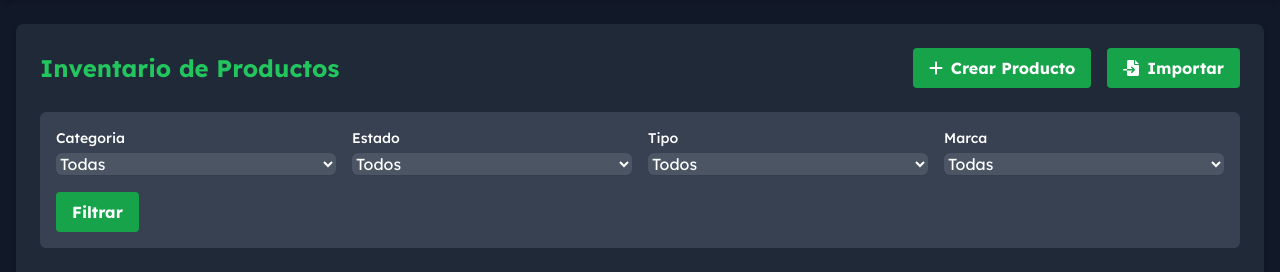
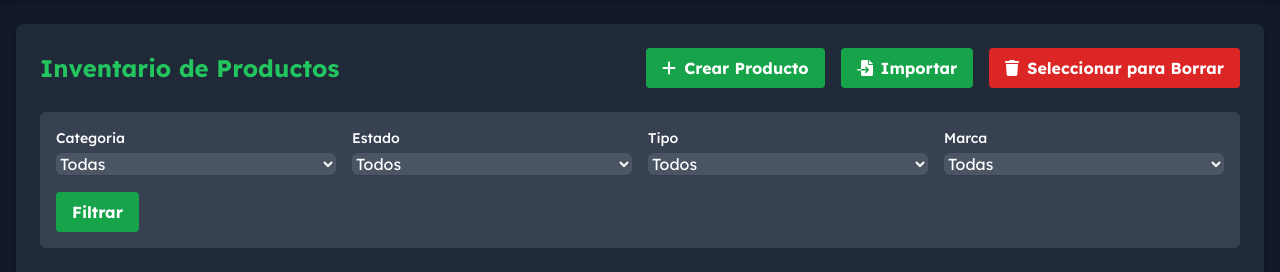
Before and after one commit to NaviStarp/Gestor_inventario, a Flask app: page /inventario in a window 1280 px wide. Shown: the part 64-336 px from the top of the page. Run offline with Flask 3, Linux system fonts and the light colour scheme; the visitor is signed in with stand-in values (Sample User, id 1); data that the repository does not hold is empty; some libraries are stand-ins or nearby versions.

Commit message:
Seleccionar para borrar

```diff
--- a/templates/inventario.html
+++ b/templates/inventario.html
@@ -30,6 +30,13 @@
                 <a href="{{ url_for('importar_vista') }}" class="bg-green-600 hover:bg-green-700 text-white font-bold py-2 px-4 rounded focus:outline-none focus:shadow-outline">
                     <i class="fas fa-file-import mr-2"></i>Importar
                 </a>
+                <div class="flex justify-between items-center" id="borrar_seleccionados">
+                    <button
+                    type="button" id="toggleBorrar" onclick="seleccionarBorrar()" class="bg-red-600 hover:bg-red-700 text-white font-bold py-2 px-4 rounded focus:outline-none focus:shadow-outline">
+                        <i class="fas fa-trash mr-2"></i>Seleccionar para Borrar
+                        </button>
+                </div>
+
             </div>
                 {% endif %}
             </div>
@@ -62,6 +69,7 @@
                     </div>
                 </form>
             </div>
+
             <div class="overflow-x-auto">
                 <table class="min-w-full bg-white rounded-lg">
                     <thead>
@@ -206,6 +214,89 @@
             console.error('Error de red:', error);
             });
         }
+        function seleccionarBorrar() {
+            const rows = document.querySelectorAll('tbody tr');
+            const contenedorPrincipol = document.getElementById('borrar_seleccionados');
+            rows.forEach(row => {
+            row.classList.toggle('bg-red-500');
+            row.onclick = function () {
+                row.classList.toggle('bg-red-700');
+                row.dataset.selected = row.dataset.selected === 'true' ? 'false' : 'true';
+            };
+            });
+            if(document.getElementById('eliminar-seleccionados')){
+                document.getElementById('eliminar-seleccionados').remove();
+                const toggleButton = document.createElement('button');
+                toggleButton.id = 'toggleBorrar';
+                toggleButton.textContent = 'Seleccionar para Borrar';
+                toggleButton.textContent = 'Eliminar Seleccionados';
+                toggleButton.className = 'bg-red-600 hover:bg-red-700 text-white font-bold py-2  px-4 rounded focus:outline-none focus:shadow-outline mt-4';
+                toggleButton.onclick = seleccionarBorrar();
+                contenedorPrincipol.appendChild(toggleButton);
+                return;
+            }else{
+                document.getElementById('toggleBorrar').remove();
+            }
+
+            const deleteButton = document.createElement('button');
+            deleteButton.id = 'eliminar-seleccionados';
+            deleteButton.textContent = 'Eliminar Seleccionados';
+            deleteButton.className = 'bg-red-600 hover:bg-red-700 text-white font-bold py-2 px-4 rounded focus:outline-none focus:shadow-outline';
+            deleteButton.onclick = async function () {
+            const selectedRows = Array.from(document.querySelectorAll('tbody tr[data-selected="true"]'));
+            const idsToDelete = selectedRows.map(row => {
+                return row.querySelector('button[data-id]').getAttribute('data-id');
+            });
+
+            if (idsToDelete.length > 0 && confirm('¿Está seguro que desea eliminar los productos seleccionados?')) {
+                for (const id of idsToDelete) {
+                try {
+                    const response = await fetch(`/inventario/eliminar/${id}`, {
+                    method: 'POST',
+                    headers: {
+                        'Content-Type': 'application/json',
+                    },
+                    body: JSON.stringify({ _method: 'DELETE' })
+                    });
+
+                    if (!response.ok) {
+                    console.error(`Error al eliminar el producto con ID ${id}`);
+                    }
+                } catch (error) {
+                    console.error('Error de red:', error);
+                }
+                }
+
+                selectedRows.forEach(row => {
+                row.remove();
+                });
+            }
+            };
+            const cancelarButton = document.createElement('button');
+            cancelarButton.textContent = 'Cancelar';
+            cancelarButton.className = 'bg-gray-600 hover:bg-gray-700 text-white mr-2 font-bold py-2 px-4 rounded focus:outline-none focus:shadow-outline';
+            cancelarButton.onclick = function () {
+                const rows = document.querySelectorAll('tbody tr');
+                rows.forEach(row => {
+                    row.classList.remove('bg-red-500');
+                    row.dataset.selected = 'false';
+                });
+                deleteButton.remove();
+                cancelarButton.remove();
+                const toggleButton = document.createElement('button');
+                toggleButton.id = 'toggleBorrar';
+                const icon = document.createElement('i');
+                icon.className = 'fas fa-trash mr-2';
+                toggleButton.appendChild(icon);
+                toggleButton.textContent = '🗑️ Seleccionar para Borrar';
+                toggleButton.className = 'bg-red-600 hover:bg-red-700 text-white font-bold py-2 px-4 rounded focus:outline-none focus:shadow-outline';
+                toggleButton.onclick = seleccionarBorrar;
+                contenedorPrincipol.appendChild(toggleButton);
+            };
+            contenedorPrincipol.appendChild(cancelarButton);
+
+            contenedorPrincipol.appendChild(deleteButton);
+        }
 
         </script>
 </body>
```
